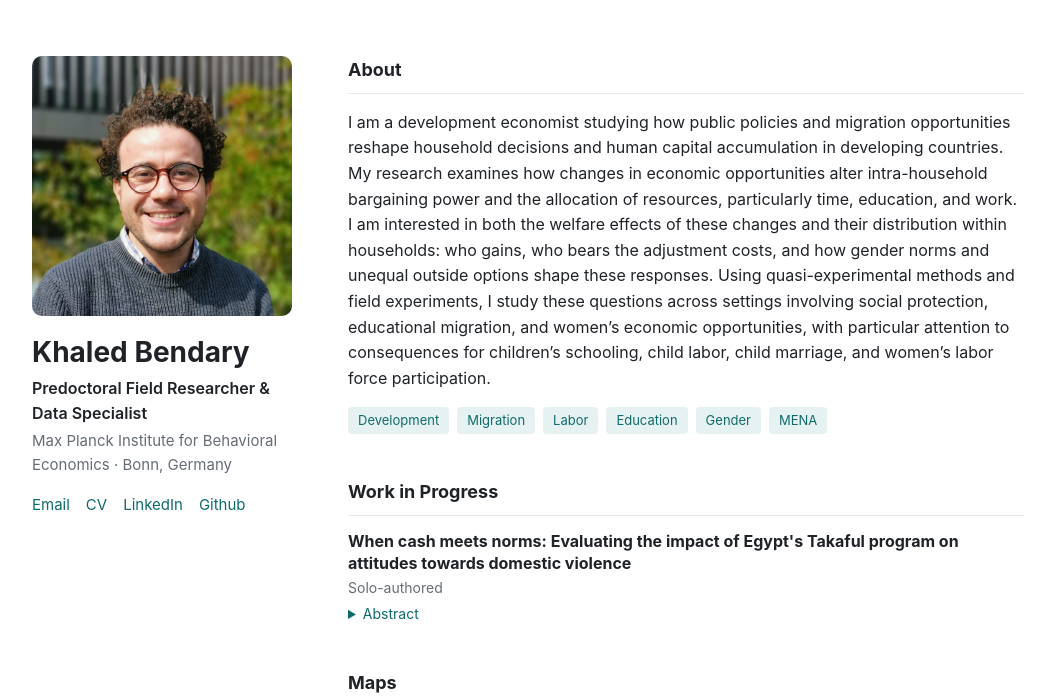
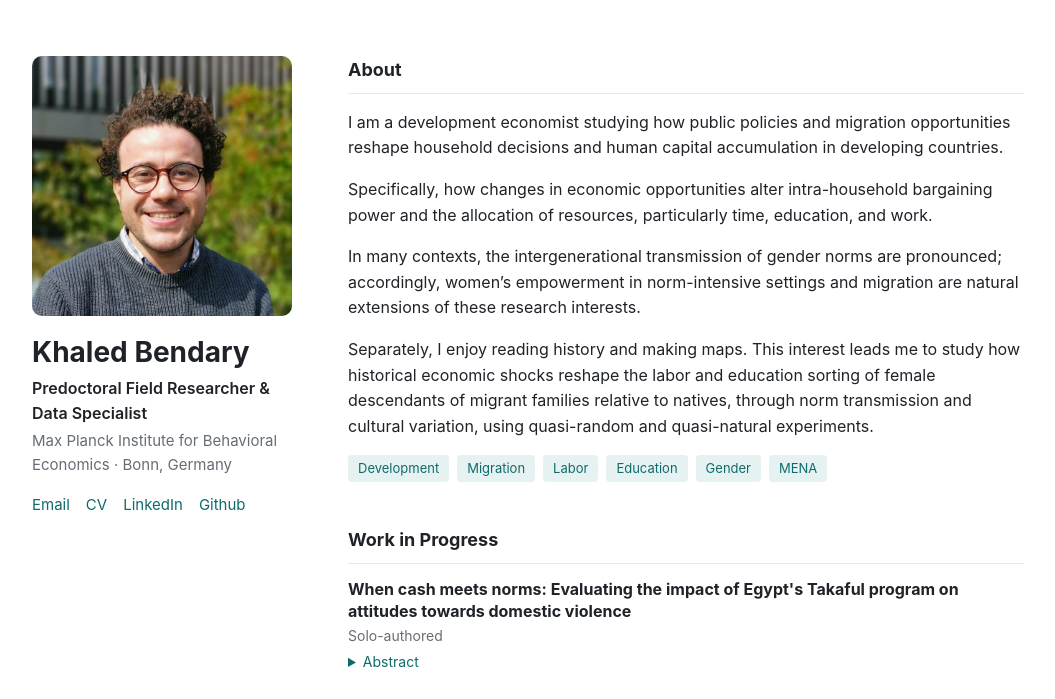
Before and after one commit to khaled22219/khaled-bendary.github.io, a plain HTML site: page index.html in a window 1280 px wide. Shown: the top 699 px of the page, without its empty margins (112-1167 px from the left). Drawn offline with Linux system fonts and the light colour scheme.

Commit message:
Update 'About' section with new content
Revised the 'About' section to improve clarity and detail.

```diff
--- a/index.html
+++ b/index.html
@@ -146,8 +146,10 @@
 
 <section id="about">
   <h2>About</h2>
-        <p> I am a development economist studying how public policies and migration opportunities reshape household decisions and human capital accumulation in developing countries. My research examines how changes in economic opportunities alter intra-household bargaining power and the allocation of resources, particularly time, education, and work. I am interested in both the welfare effects of these changes and their distribution within households: who gains, who bears the adjustment costs, and how gender norms and unequal outside options shape these responses. Using quasi-experimental methods and field experiments, I study these questions across settings involving social protection, educational migration, and women’s economic opportunities, with particular attention to consequences for children’s schooling, child labor, child marriage, and women’s labor force participation.
-        </p>
+<p>I am a development economist studying how public policies and migration opportunities reshape household decisions and human capital accumulation in developing countries.</p>
+<p>Specifically, how changes in economic opportunities alter intra-household bargaining power and the allocation of resources, particularly time, education, and work.</p>
+<p> In many contexts, the intergenerational transmission of gender norms are pronounced; accordingly, women’s empowerment in norm-intensive settings and migration are natural extensions of these research interests.</p>
+<p>Separately, I enjoy reading history and making maps. This interest leads me to study how historical economic shocks reshape the labor and education sorting of female descendants of migrant families relative to natives, through norm transmission and cultural variation, using quasi-random and quasi-natural experiments.</p>
   <ul class="tags">
     <li>Development</li>
     <li>Migration</li>
```
Lines whose indentation alone changed are shown as unchanged.
